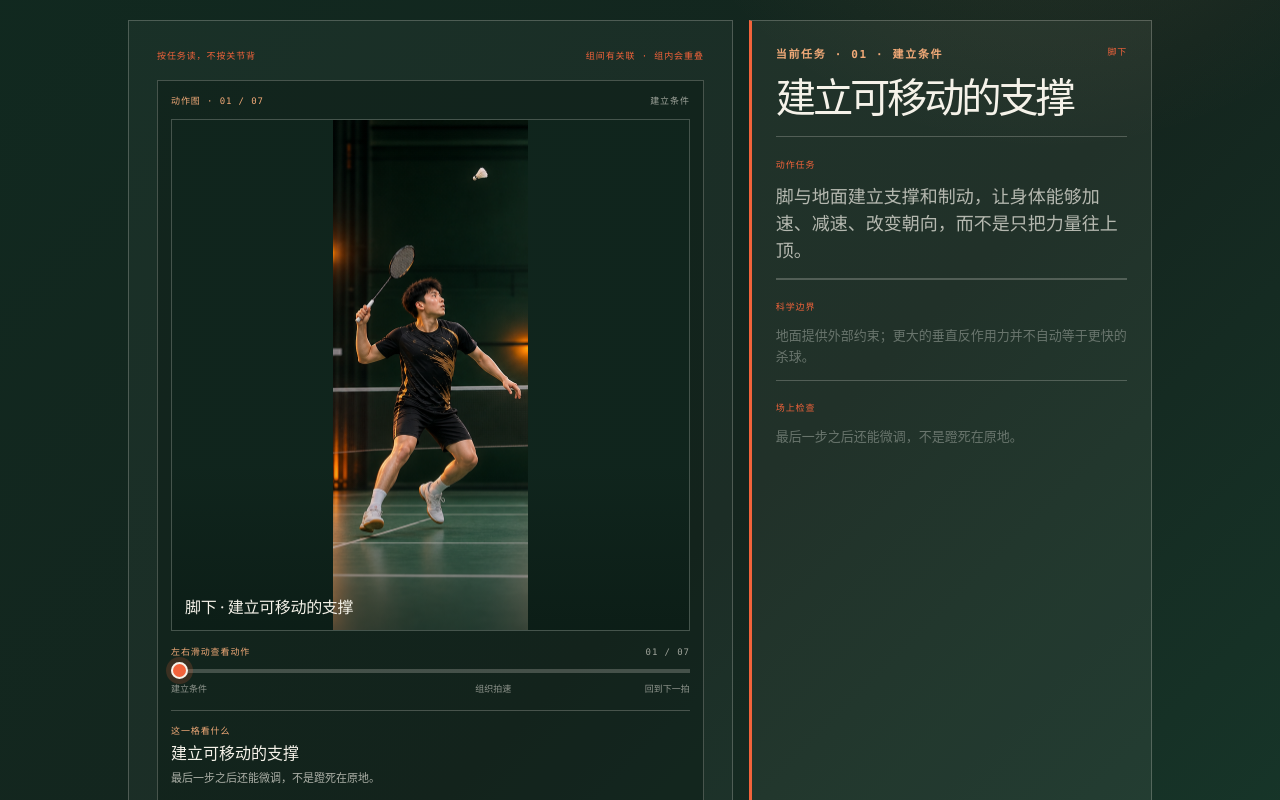
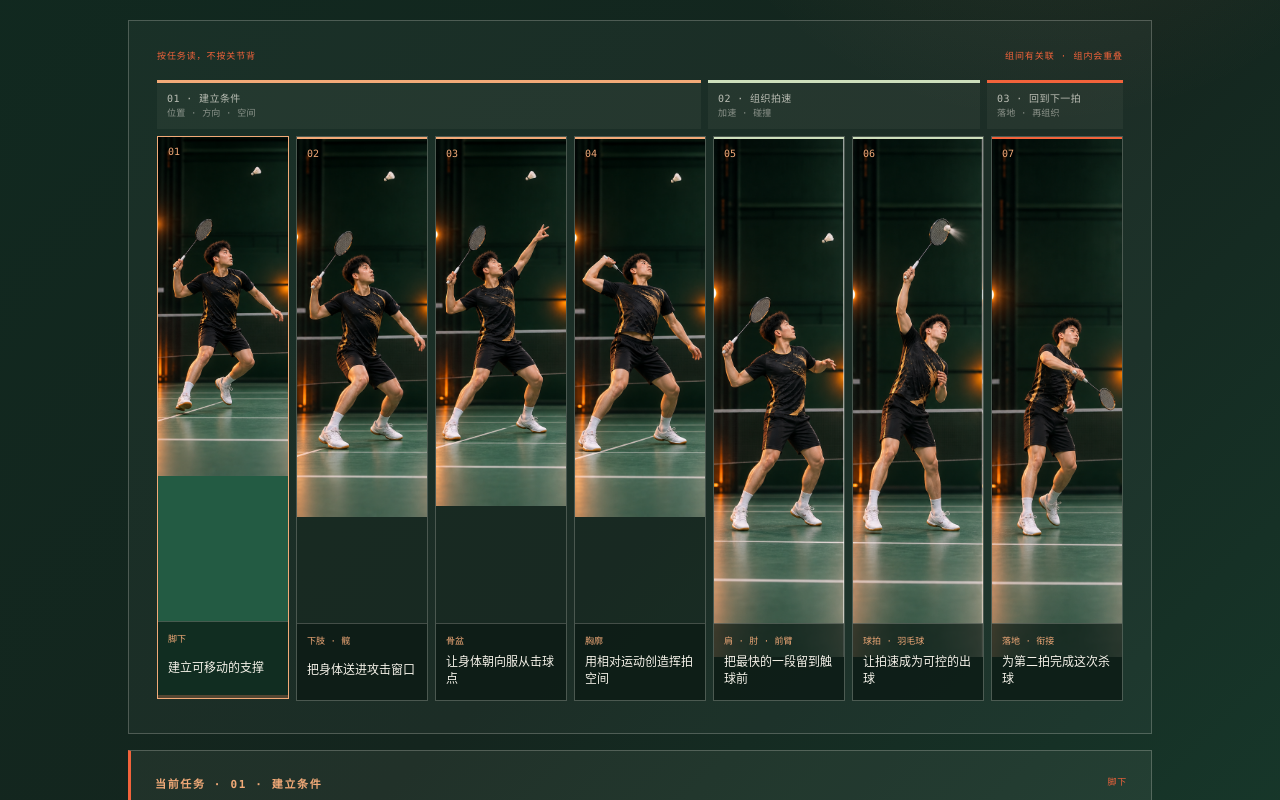
Before and after one commit to dr-birdkiwi/badminton-lab, a Next.js app: page / in a window 1280 px wide. Shown: the part 3640-4440 px from the top of the page. Built offline with nearby package versions, Linux system fonts and the light colour scheme.

Commit message:
Show force actions as a full sequence row

```diff
--- a/app/globals.css
+++ b/app/globals.css
@@ -138,7 +138,7 @@ button:focus-visible, a:focus-visible { outline: 2px solid var(--orange); outlin
 .path-statement span, .path-meta span, .path-reading-grid span { color: var(--orange); font: 9px var(--mono); letter-spacing: .1em; }
 .path-statement strong { max-width: 900px; font: 18px/1.55 var(--serif); font-weight: 400; }
 .path-statement p { max-width: 900px; margin: 0; color: var(--muted); font-size: 11px; line-height: 1.6; }
-.path-layout { display: grid; grid-template-columns: 1.2fr .8fr; gap: 10px; }
+.path-layout { display: grid; grid-template-columns: 1fr; gap: 14px; }
 .path-visual { min-width: 0; padding: 22px; color: var(--paper); background: var(--forest); }
 .path-meta { display: flex; justify-content: space-between; gap: 20px; color: rgba(245, 242, 233, .62); font: 9px var(--mono); letter-spacing: .1em; }
 .path-groups { display: grid; grid-template-columns: 1.45fr 1fr .8fr; gap: 8px; margin: 27px 0 20px; align-items: stretch; }
@@ -161,27 +161,29 @@ button:focus-visible, a:focus-visible { outline: 2px solid var(--orange); outlin
 .path-node b { color: var(--orange-soft); font: 10px var(--mono); font-weight: 400; }
 .path-node strong { margin-top: 20px; font-size: 13px; font-weight: 400; line-height: 1.35; }
 .path-node small { margin-top: 8px; color: rgba(245, 242, 233, .62); font-size: 10px; line-height: 1.45; }
-.path-action-viewer { margin-top: 18px; padding: 13px; border: 1px solid var(--white-line); background: rgba(9, 24, 18, .44); }
-.path-action-viewer-head, .path-action-slider-head { display: flex; justify-content: space-between; align-items: baseline; gap: 16px; color: rgba(245, 242, 233, .66); font: 9px var(--mono); letter-spacing: .1em; }
-.path-action-viewer-head span:first-child, .path-action-slider-head span { color: var(--orange-soft); }
-.path-action-viewer-head span:last-child, .path-action-slider-head strong { color: rgba(245, 242, 233, .62); font: 9px var(--mono); font-weight: 400; }
-.path-action-figure { position: relative; display: grid; place-items: center; height: min(64vh, 620px); margin: 12px 0 0; overflow: hidden; border: 1px solid var(--white-line); background: #10251d; }
-.path-action-figure::after { content: ''; position: absolute; inset: 0; pointer-events: none; background: linear-gradient(180deg, rgba(9, 24, 18, .02) 68%, rgba(9, 24, 18, .56)); }
-.path-action-figure-stage { position: absolute; inset: 0; z-index: 0; }
-.path-action-figure img { position: absolute; inset: 0; display: block; width: 100%; height: 100%; object-fit: contain; opacity: 0; transition: opacity 160ms ease; }
-.path-action-figure img.is-active { opacity: 1; }
-.path-action-figure figcaption { position: absolute; z-index: 1; right: 13px; bottom: 12px; left: 13px; color: var(--paper); font: 16px var(--serif); letter-spacing: -.02em; }
-.path-action-slider-head { margin-top: 14px; }
-.path-action-slider { display: block; width: 100%; height: 4px; margin: 11px 0 0; appearance: none; border-radius: 0; outline: none; background: linear-gradient(90deg, var(--orange-soft), var(--orange-soft)) 0 / var(--slider-progress, 0%) 100% no-repeat, rgba(245, 242, 233, .22); }
-.path-action-slider::-webkit-slider-thumb { width: 17px; height: 17px; appearance: none; border: 2px solid var(--paper); border-radius: 50%; background: var(--orange); box-shadow: 0 0 0 5px rgba(242, 99, 59, .18); cursor: grab; }
-.path-action-slider::-moz-range-thumb { width: 13px; height: 13px; border: 2px solid var(--paper); border-radius: 50%; background: var(--orange); box-shadow: 0 0 0 5px rgba(242, 99, 59, .18); cursor: grab; }
-.path-action-slider-scale { display: grid; grid-template-columns: 2fr 1fr 1fr; gap: 8px; margin-top: 9px; color: rgba(245, 242, 233, .55); font: 9px var(--mono); }
-.path-action-slider-scale i, .path-action-slider-scale b { font-style: normal; font-weight: 400; text-align: center; }
-.path-action-slider-scale b { text-align: right; }
-.path-action-caption { display: grid; gap: 6px; margin-top: 15px; padding-top: 13px; border-top: 1px solid var(--white-line); }
-.path-action-caption span { color: var(--orange-soft); font: 9px var(--mono); letter-spacing: .1em; }
-.path-action-caption strong { color: var(--paper); font-size: 16px; font-weight: 400; line-height: 1.35; }
-.path-action-caption p { margin: 0; color: rgba(245, 242, 233, .68); font-size: 11px; line-height: 1.55; }
+.path-action-group-row { display: grid; grid-template-columns: 4fr 2fr 1fr; gap: 7px; margin-top: 18px; color: rgba(245, 242, 233, .72); font: 10px/1.45 var(--mono); letter-spacing: .04em; }
+.path-action-group-row span { min-width: 0; padding: 9px 10px 8px; border-top: 3px solid var(--orange-soft); background: rgba(245, 242, 233, .045); }
+.path-action-group-row span:nth-child(2) { border-top-color: var(--mint); }
+.path-action-group-row span:nth-child(3) { border-top-color: var(--orange); }
+.path-action-group-row small { color: rgba(245, 242, 233, .5); font-size: 9px; letter-spacing: .02em; }
+.path-action-grid { display: grid; grid-template-columns: repeat(7, minmax(0, 1fr)); gap: 7px; margin-top: 7px; overflow-x: auto; padding-bottom: 4px; }
+.path-action-card { position: relative; display: grid; grid-template-rows: minmax(360px, 38vw) auto; min-width: 0; padding: 0; overflow: hidden; border: 1px solid var(--white-line); color: var(--paper); background: rgba(20, 37, 30, .46); text-align: left; scroll-snap-align: start; transition: border-color .2s ease, background .2s ease, transform .2s ease; }
+.path-action-card::before { content: ''; position: absolute; z-index: 2; top: -1px; right: -1px; left: -1px; height: 3px; background: var(--orange-soft); }
+.path-action-card-speed::before { background: var(--mint); }
+.path-action-card-next::before { background: var(--orange); }
+.path-action-card:hover, .path-action-card.active { border-color: var(--orange-soft); background: var(--forest-2); transform: translateY(-2px); }
+.path-action-card.active { box-shadow: inset 0 -3px 0 var(--orange-soft); }
+.path-action-card-index { position: absolute; z-index: 3; top: 11px; left: 10px; color: var(--orange-soft); font: 10px var(--mono); }
+.path-action-card-image { display: grid; place-items: center; min-width: 0; min-height: 0; overflow: hidden; background: #10251d; }
+.path-action-card-image img { display: block; width: 100%; height: 100%; object-fit: contain; }
+.path-action-card-caption { display: grid; gap: 6px; min-height: 77px; padding: 10px 10px 12px; border-top: 1px solid var(--white-line); background: rgba(9, 24, 18, .68); }
+.path-action-card-caption b { color: var(--orange-soft); font: 9px var(--mono); font-weight: 400; }
+.path-action-card-caption strong { color: var(--paper); font-size: 12px; font-weight: 400; line-height: 1.35; }
+.path-reading-inline { min-height: 0; display: grid; grid-template-columns: minmax(240px, .8fr) minmax(0, 1.2fr); gap: 0 28px; padding: 24px 28px; }
+.path-reading-inline .path-reading-top { grid-column: 1 / -1; }
+.path-reading-inline h3 { align-self: start; margin: 19px 0 0; }
+.path-reading-inline .path-reading-lead { align-self: start; margin-top: 17px; }
+.path-reading-inline .path-reading-grid { grid-column: 1 / -1; grid-template-columns: repeat(2, minmax(0, 1fr)); gap: 20px; margin-top: 19px; }
 .path-reading { min-height: 300px; padding: 29px; border-left: 3px solid var(--orange); background: rgba(232, 228, 215, .92); }
 .path-reading:focus-visible { outline: 2px solid var(--orange); outline-offset: 5px; }
 .path-reading-top { display: flex; justify-content: space-between; align-items: start; gap: 16px; }
@@ -748,6 +750,23 @@ button:focus-visible, a:focus-visible { outline: 2px solid var(--orange); outlin
 .sequence-step h3 { margin: 30px 0 10px; color: var(--paper); font-size: 19px; font-weight: 400; letter-spacing: -.06em; }
 .sequence-step p { margin: 0; color: rgba(245, 242, 233, .68); font-size: 12px; line-height: 1.65; }
 
+@media (max-width: 700px) {
+  .path-action-group-row { grid-template-columns: repeat(3, minmax(0, 1fr)); gap: 5px; font-size: 8px; }
+  .path-action-group-row span { padding: 8px 7px 7px; }
+  .path-action-group-row small { font-size: 8px; }
+  .path-action-grid { grid-template-columns: repeat(7, minmax(126px, 1fr)); }
+  .path-action-card { grid-template-rows: 390px auto; }
+  .path-action-card-caption { min-height: 72px; padding: 9px 8px 10px; }
+  .path-action-card-caption strong { font-size: 11px; }
+  .path-reading-inline { grid-template-columns: 1fr; gap: 0; padding: 20px; }
+  .path-reading-inline h3,
+  .path-reading-inline .path-reading-lead,
+  .path-reading-inline .path-reading-grid { grid-column: 1; }
+  .path-reading-inline h3 { margin-top: 18px; }
+  .path-reading-inline .path-reading-lead { margin-top: 18px; }
+  .path-reading-inline .path-reading-grid { grid-template-columns: 1fr; gap: 0; margin-top: 0; }
+}
+
 @media (max-width: 900px) {
   .principles-visual-layout,
   .lesson-visual-layout,
--- a/app/page.tsx
+++ b/app/page.tsx
@@ -1,6 +1,6 @@
 'use client';
 
-import { useEffect, useState, type CSSProperties } from 'react';
+import { useEffect, useState } from 'react';
 
 /* eslint-disable @next/next/no-img-element */
 
@@ -122,12 +122,6 @@ const forceNodes: ForceNode[] = [
   { number: '05', label: '肩 · 肘 · 前臂', group: '组织拍速', title: '把最快的一段留到触球前', action: '肩内旋、肘伸与前臂旋转在短暂的加速窗口内协同，提高拍头速度。', principle: '研究支持多关节协同，不支持把拍速归功于单一关节或孤立“甩腕”。', cue: '拍头快但身体不僵；触球时肘不过度锁死，上臂不过度耸高。', image: '/force-action-05.png', imageAlt: '羽毛球击球前肩肘前臂协同加速动作' },
   { number: '06', label: '球拍 · 羽毛球', group: '组织拍速', title: '让拍速成为可控的出球', action: '拍头速度、拍面方向和实际触球位置共同决定出球速度、方向和下压角度。', principle: '拍头速度与出球速度高度相关，但并非一一相等；触球位置、拍面和器材特性都会改变碰撞效率。', cue: '连续 10 球的声音、方向和目标命中都稳定，而不是只看其中最快一球。', image: '/force-action-06.png', imageAlt: '羽毛球拍面与羽毛球在高点击球点发生碰撞' },
   { number: '07', label: '落地 · 衔接', group: '回到下一拍', title: '为第二拍完成这次杀球', action: '随挥与落地吸收速度，再根据落点和对手回球方向选择跟进位置。', principle: '杀球不是只看首球速度；能否迫使弱回球并接管下一拍，才是动作在比赛中的完整价值。', cue: '对手触球前完成分腿，球拍回到身体前方。', image: '/force-action-07.png', imageAlt: '羽毛球杀球后的剪式落地、收拍与下一拍衔接动作' },
-];
-
-const forceGroups = [
-  { number: '01', label: '建立条件', note: '位置 · 方向 · 空间', nodes: forceNodes.slice(0, 4) },
-  { number: '02', label: '组织拍速', note: '加速 · 碰撞', nodes: forceNodes.slice(4, 6) },
-  { number: '03', label: '回到下一拍', note: '落地 · 再组织', nodes: forceNodes.slice(6) },
 ];
 
 const trainingStages: TrainingStage[] = [
@@ -279,31 +273,18 @@ export default function Home() {
         <div className="section-heading"><div><span className="section-label">表现链</span><h2>这不是传送带，<br /><em>是一组相互约束。</em></h2></div><span className="section-index">07 个动作任务</span></div>
         <div className="path-statement"><span>先定义模型</span><strong>每个节点不是“把力传给下一个关节”，而是在当下解决一个问题：位置、方向、空间、拍速、碰撞，最后回到下一拍。</strong><p>研究支持多关节协同和近端—远端的速度关系；不支持一套每球固定、单向、分毫不差的时序。</p></div>
         <div className="path-layout">
-          <div className="path-visual" role="tablist" aria-label="杀球发力路径">
+          <div className="path-visual">
             <div className="path-meta"><span>按任务读，不按关节背</span><span>组间有关联 · 组内会重叠</span></div>
-            <div className="path-action-viewer">
-              <div className="path-action-viewer-head"><span>动作图 · {node.number} / 07</span><span>{node.group}</span></div>
-              <figure className="path-action-figure">
-                <div className="path-action-figure-stage">
-                  {forceNodes.map((item, index) => <img key={item.number} className={activeNode === index ? 'is-active' : ''} src={item.image} alt={activeNode === index ? item.imageAlt : ''} aria-hidden={activeNode !== index} />)}
-                </div>
-                <figcaption>{node.label} · {node.title}</figcaption>
-              </figure>
-              <div className="path-action-slider-head"><span>左右滑动查看动作</span><strong>{node.number} / 07</strong></div>
-              <input className="path-action-slider" type="range" min="0" max={forceNodes.length - 1} step="1" value={activeNode} onChange={(event) => setActiveNode(Number(event.target.value))} style={{ '--slider-progress': `${(activeNode / (forceNodes.length - 1)) * 100}%` } as CSSProperties} aria-label="左右滑动切换七段发力动作" />
-              <div className="path-action-slider-scale" aria-hidden="true"><span>建立条件</span><i>组织拍速</i><b>回到下一拍</b></div>
-              <div className="path-action-caption" aria-live="polite"><span>这一格看什么</span><strong>{node.title}</strong><p>{node.cue}</p></div>
-            </div>
-            <div className="path-groups">
-              {forceGroups.map((group) => <div className={`path-group path-group-${group.number}`} key={group.number}>
-                <div className="path-group-head"><b>{group.number}</b><div><strong>{group.label}</strong><span>{group.note}</span></div></div>
-                <div className="path-group-nodes">
-                  {group.nodes.map((item) => { const index = forceNodes.indexOf(item); return <div className="path-track-item" key={item.number}><button id={`node-tab-${item.number}`} className={activeNode === index ? 'path-node active' : 'path-node'} onClick={() => setActiveNode(index)} role="tab" aria-selected={activeNode === index} aria-controls="node-panel"><b>{item.number}</b><strong>{item.label}</strong><small>{item.title}</small></button></div>; })}
-                </div>
-              </div>)}
+            <div className="path-action-group-row" aria-hidden="true"><span>01 · 建立条件<br /><small>位置 · 方向 · 空间</small></span><span>02 · 组织拍速<br /><small>加速 · 碰撞</small></span><span>03 · 回到下一拍<br /><small>落地 · 再组织</small></span></div>
+            <div className="path-action-grid" role="tablist" aria-label="七段杀球发力动作">
+              {forceNodes.map((item, index) => <button id={`node-tab-${item.number}`} className={`path-action-card ${index < 4 ? 'path-action-card-condition' : index < 6 ? 'path-action-card-speed' : 'path-action-card-next'}${activeNode === index ? ' active' : ''}`} key={item.number} onClick={() => setActiveNode(index)} role="tab" aria-selected={activeNode === index} aria-controls="node-panel" aria-label={`${item.number} ${item.label} ${item.title}`}>
+                <span className="path-action-card-index">{item.number}</span>
+                <span className="path-action-card-image"><img src={item.image} alt={item.imageAlt} /></span>
+                <span className="path-action-card-caption"><b>{item.label}</b><strong>{item.title}</strong></span>
+              </button>)}
             </div>
           </div>
-          <div id="node-panel" className="path-reading" role="tabpanel" tabIndex={0} aria-labelledby={`node-tab-${node.number}`}>
+          <div id="node-panel" className="path-reading path-reading-inline" role="tabpanel" tabIndex={0} aria-labelledby={`node-tab-${node.number}`}>
             <div className="path-reading-top"><span className="section-label">当前任务 · {node.number} · {node.group}</span><b>{node.label}</b></div>
             <h3>{node.title}</h3>
             <div className="path-reading-lead"><span>动作任务</span><p>{node.action}</p></div>
```
